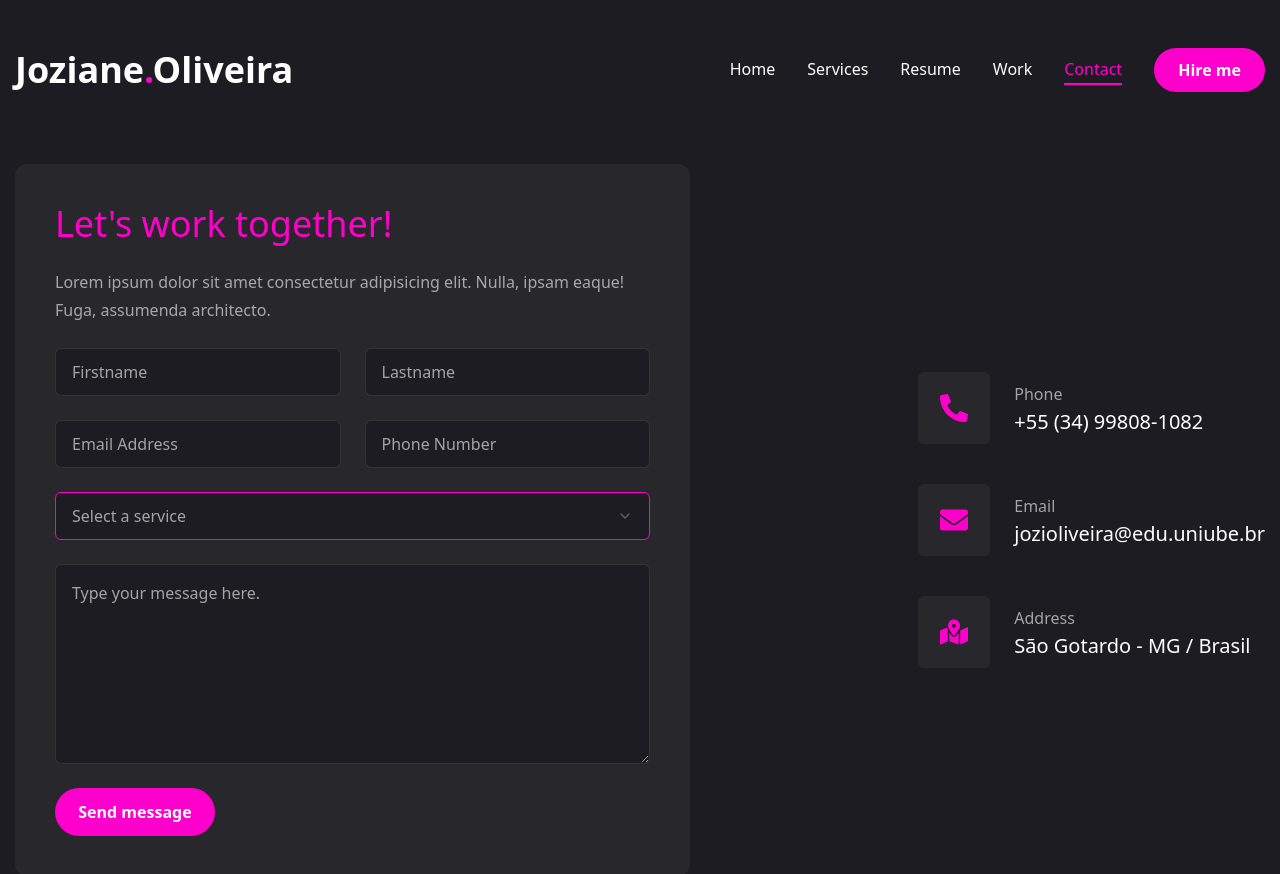
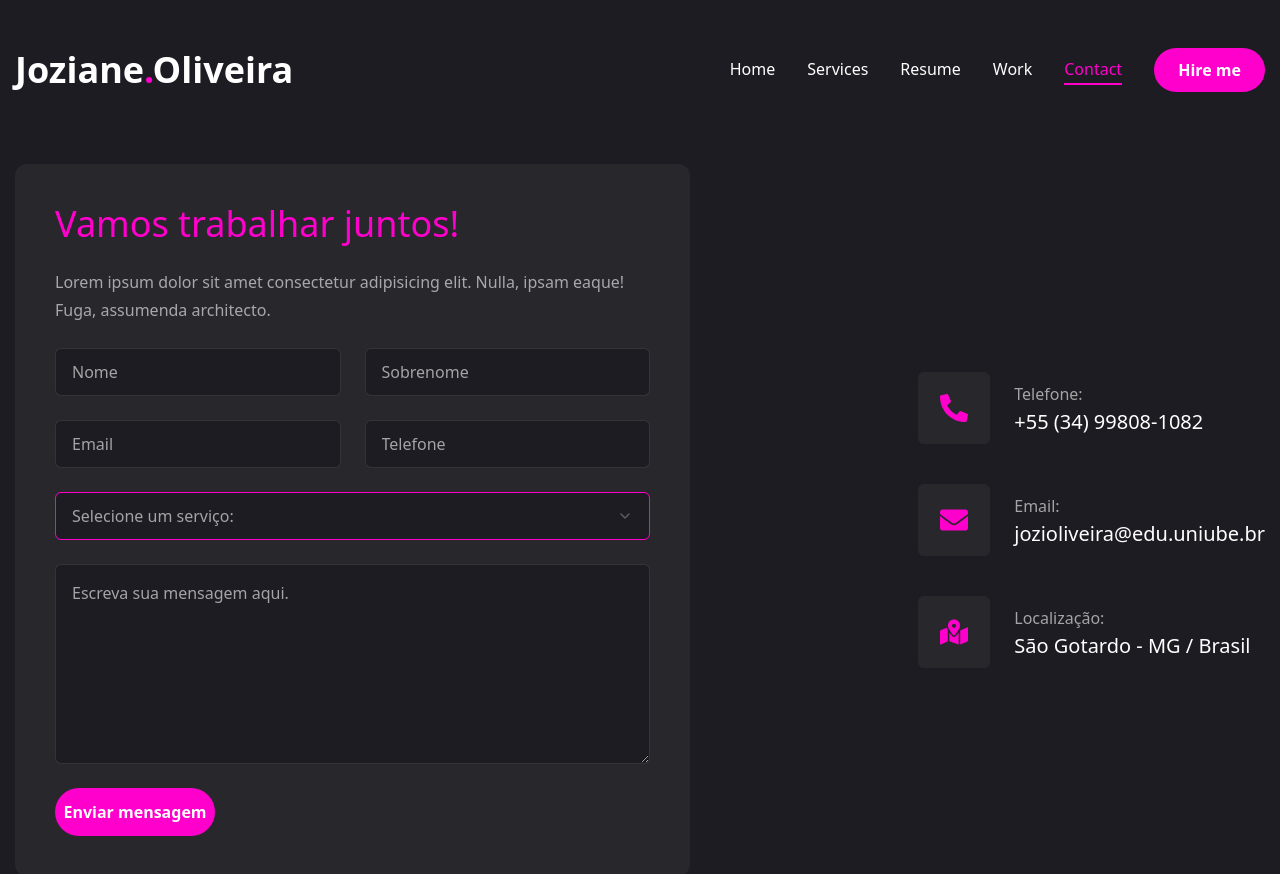
Before and after one commit to JozianeOliveira/portfolio_joziane, a Next.js app: page /contact in a window 1280 px wide. Shown: the top 874 px of the page. Built offline with nearby package versions, Linux system fonts and the light colour scheme.

Commit message:
refactor(contact): traduzir formulário de contato e informações para português

```diff
--- a/app/contact/page.jsx
+++ b/app/contact/page.jsx
@@ -11,17 +11,17 @@ import { FaPhoneAlt, FaEnvelope, FaMapMarkedAlt } from "react-icons/fa";
 const info = [
     {
         icon: <FaPhoneAlt />,
-        title: "Phone",
+        title: "Telefone:",
         description: "+55 (34) 99808-1082",
     },
     {
         icon: <FaEnvelope />,
-        title: "Email",
+        title: "Email:",
         description: "jozioliveira@edu.uniube.br",
     },
     {
         icon: <FaMapMarkedAlt />,
-        title: "Address",
+        title: "Localização:",
         description: "São Gotardo - MG / Brasil",
     },
 ]
@@ -38,34 +38,35 @@ const Contact = () => {
                     {/* form */}
                     <div className="xl:w-[54%] order-2 xl:order-none">
                         <form className="flex flex-col gap-6 p-10 bg-[#27272c] rounded-xl">
-                            <h3 className="text-4xl text-accent">Let's work together!</h3>
+                            <h3 className="text-4xl text-accent">Vamos trabalhar juntos!</h3>
                             <p className="text-white/60">Lorem ipsum dolor sit amet consectetur adipisicing elit. Nulla, ipsam eaque! Fuga, assumenda architecto.</p>
                             {/* input */}
                             <div className="grid grid-cols-1 md:grid-cols-2 gap-6">
-                                <Input type="firstname" placeholder="Firstname"/>
-                                <Input type="lastname" placeholder="Lastname"/>
-                                <Input type="email" placeholder="Email Address"/>
-                                <Input type="phone" placeholder="Phone Number"/>
+                                <Input type="firstname" placeholder="Nome"/>
+                                <Input type="lastname" placeholder="Sobrenome"/>
+                                <Input type="email" placeholder="Email"/>
+                                <Input type="phone" placeholder="Telefone"/>
                             </div>
                             {/* select */}
                             <Select>
                                 <SelectTrigger className="w-full">
-                                    <SelectValue placeholder="Select a service"/>
+                                    <SelectValue placeholder="Selecione um serviço:"/>
                                 </SelectTrigger>
                                 <SelectContent>
                                     <SelectGroup>
-                                        <SelectLabel>Select a service</SelectLabel>
-                                        <SelectItem value="est">Web Development</SelectItem>
-                                        <SelectItem value="cst">UI/UX Design</SelectItem>
-                                        <SelectItem value="mst">Logo Design</SelectItem>
+                                        <SelectLabel>Selecione um serviço:</SelectLabel>
+                                        <SelectItem value="desenvolvimento web">Desenvolvimento Web</SelectItem>
+                                        <SelectItem value="aplicacoes mobile">Aplicações Mobile</SelectItem>
+                                        <SelectItem value="back end api">Back-end & APIs</SelectItem>
+                                        <SelectItem value="matematica">Aulas de Matemática</SelectItem>
                                     </SelectGroup>
                                 </SelectContent>
                             </Select>
                             {/* textarea */}
-                            <Textarea className="h-[200px]" placeholder="Type your message here."/>
+                            <Textarea className="h-[200px]" placeholder="Escreva sua mensagem aqui."/>
                             {/* btn */}
                             <Button size="md" className="max-w-40">
-                                Send message
+                                Enviar mensagem
                             </Button>
                         </form>
                     </div>
```
